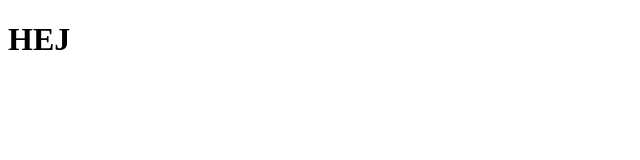
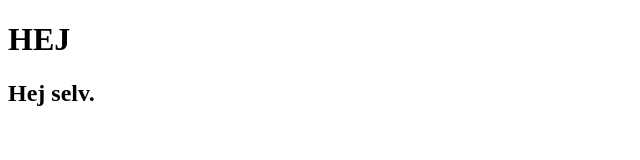
Before and after one commit to mort98h4/gitHubovelserSamarbejde, a plain HTML site: page index.html in a window 1280 px wide. Shown: the whole page, without its empty margins (0-640 px from the left). Drawn offline with Linux system fonts and the light colour scheme.

Commit message:
hej selv tilføjet

```diff
--- a/index.html
+++ b/index.html
@@ -11,6 +11,7 @@
 <body>
 
     <h1>HEJ</h1>
+    <h2>Hej selv.</h2>
     <script src=""></script>
 </body>
 
```
